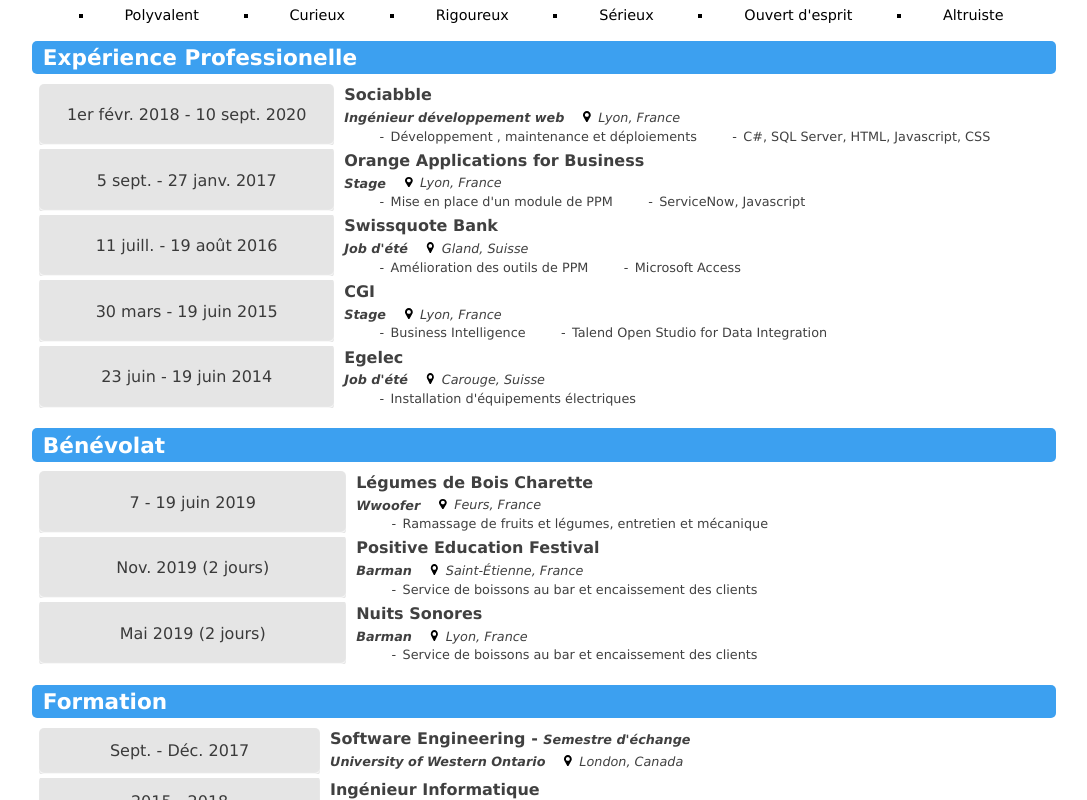
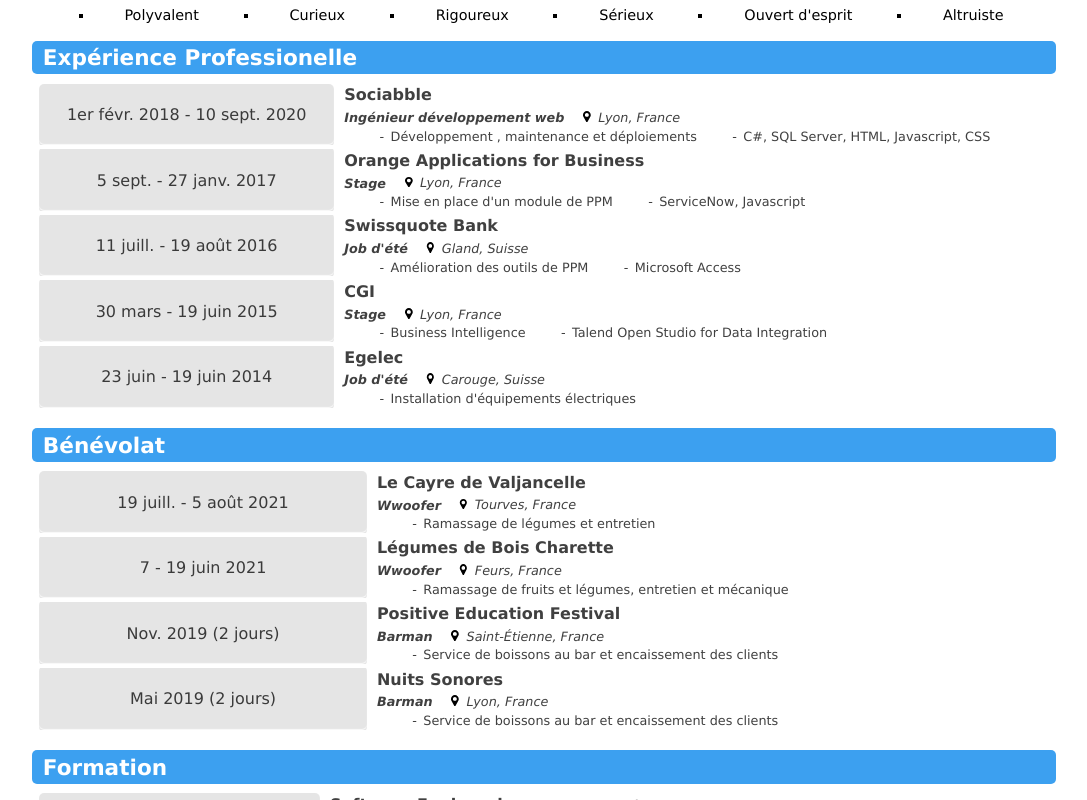
Before and after one commit to brazierl/cv, a plain HTML site: page cv-interim.html in a window 1280 px wide. Shown: the part 381-1181 px from the top of the page, without its empty margins (96-1183 px from the left). Drawn offline with Linux system fonts and the light colour scheme.

Commit message:
Mise à jour cv interim

```diff
--- a/cv-interim.html
+++ b/cv-interim.html
@@ -274,7 +274,20 @@
                     <table class="detailed">
                         <tbody>
                             <tr>
-                                <th>7 - 19 juin 2019</th>
+                                <th>19 juill. - 5 août 2021</th>
+                                <td>
+                                    <div class="detailed__title">Le Cayre de Valjancelle</div>
+                                    <div class="detailed__sub">Wwoofer <span class="location">Tourves, France</span>
+                                    </div>
+                                    <div class="detailed__content">
+                                        <ul>
+                                            <li>Ramassage de légumes et entretien</li>
+                                        </ul>
+                                    </div>
+                                </td>
+                            </tr>
+                            <tr>
+                                <th>7 - 19 juin 2021</th>
                                 <td>
                                     <div class="detailed__title">Légumes de Bois Charette</div>
                                     <div class="detailed__sub">Wwoofer <span class="location">Feurs, France</span>
```
Also changed, not shown: 1 other file.
